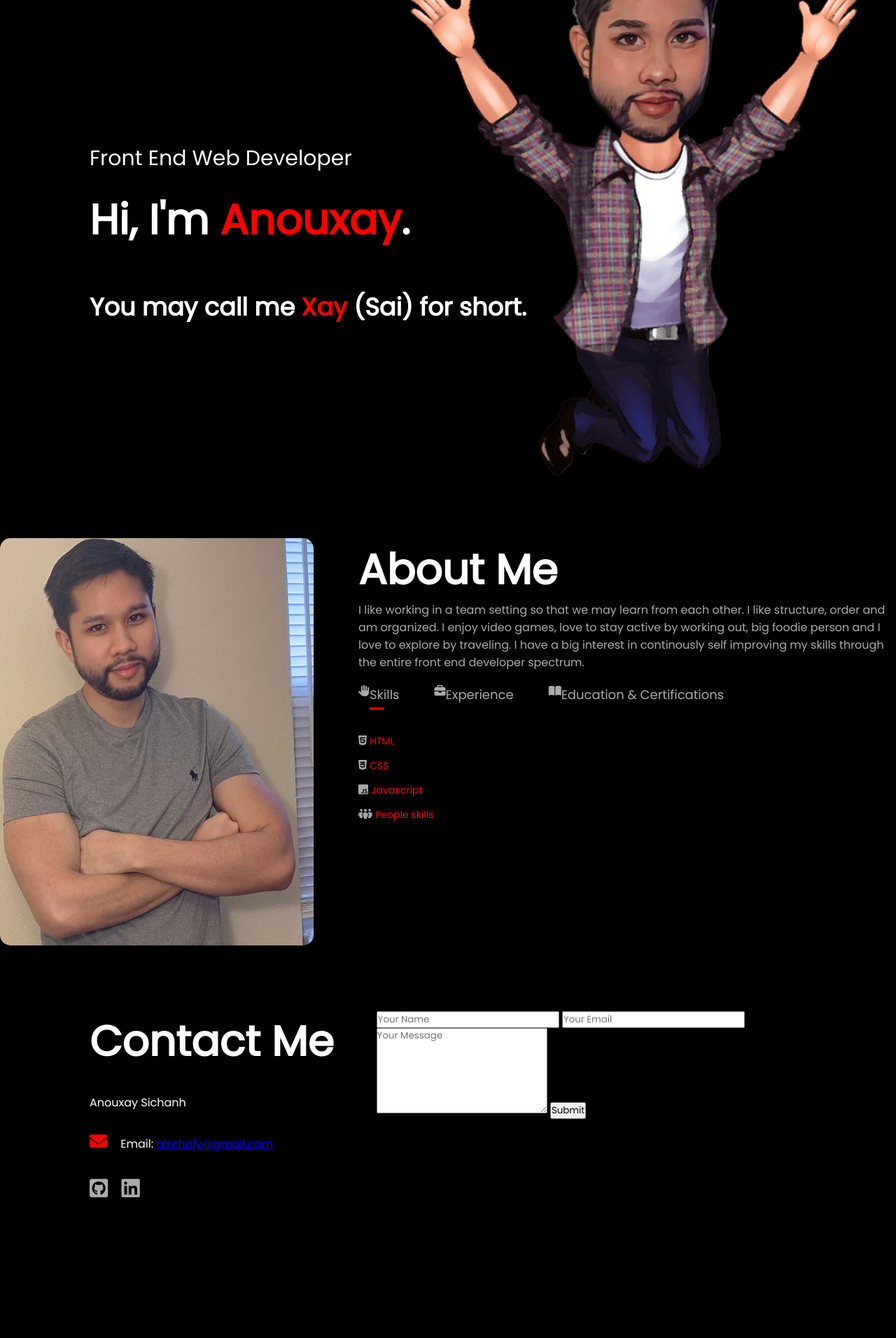
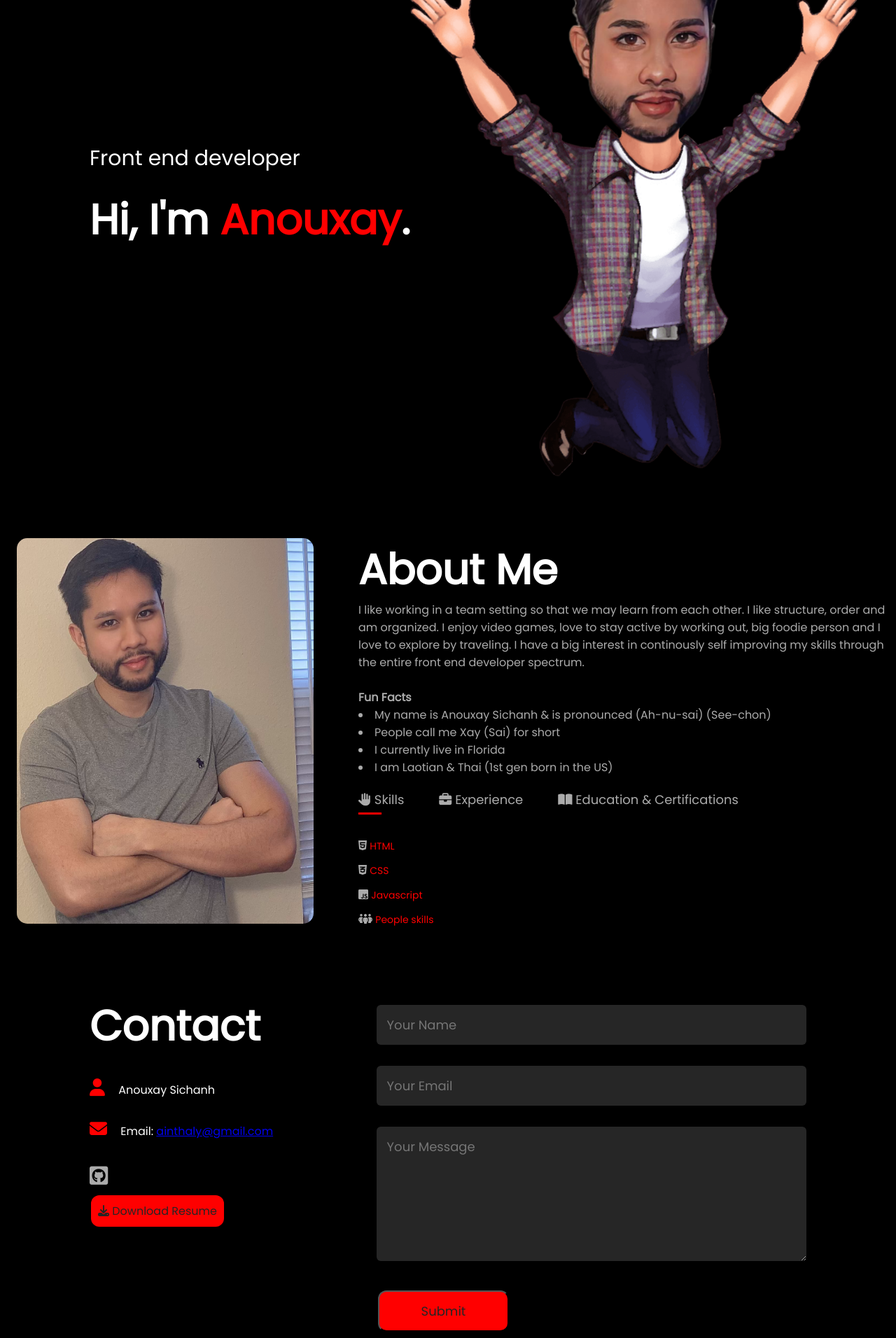
Before and after one commit to xayrax88/xayrax88.github.io, a PHP site: page / in a window 1280 px wide. Shown: the part 111-2023 px from the top of the page at 70% size. Before the commit the page ends 1822 px from the top, so only its background shows below. Run offline with PHP 8.4, Linux system fonts and the light colour scheme; some web fonts are replaced.

Commit message:
changed resume file & update

```diff
--- a/index.html
+++ b/index.html
@@ -38,9 +38,8 @@
                 </ul>
             </nav>
             <div class="header-text">
-                <p>Front End Web Developer</p>
+                <span>Front end developer</span>
                 <h1>Hi, I'm <span class="name">Anouxay</span>.</h1>
-                <h3><br>You may call me <span class="name">Xay</span> (Sai) for short.</h3>
 
             </div>
         </div>
@@ -63,17 +62,43 @@
                         the
                         entire front end developer
                         spectrum.
+
+                        <br><span></br>
+                            <ul><b>Fun Facts</b></ul>
+                        </span>
+                        <li>My name is Anouxay Sichanh & is pronounced (Ah-nu-sai) (See-chon)</li>
+                        <li>People call me Xay (Sai) for short</li>
+                        <li>I currently live in Florida</li>
+                        <li>I am Laotian & Thai (1st gen born in the US)</li>
+                        </ul>
+
                     </p>
 
                     <div class="tab-titles">
 
-                        <i class="fa-solid fa-hand"></i>
-                        <p class="tab-links active-link" onclick="opentab('skills')"><span>Skills</span></p>
-                        <i class="fa-solid fa-briefcase"></i>
-                        <p class="tab-links" onclick="opentab('experience')"><span>Experience</span></p>
 
-                        <i class="fa-solid fa-book-open"></i>
-                        <p class="tab-links" onclick="opentab('education')"><span>Education & Certifications</span></p>
+
+                        <p class="tab-links active-link" onclick="opentab('skills')">
+                            <span>
+                                <i class="fa-solid fa-hand"></i>
+                            </span>
+                            <span>
+                                Skills
+                            </span>
+                        </p>
+
+                        <p class="tab-links" onclick="opentab('experience')">
+                            <i class="fa-solid fa-briefcase"></i>
+                            <span>Experience</span>
+                        </p>
+
+
+                        <p class="tab-links" onclick="opentab('education')">
+                            <i class="fa-solid fa-book-open"></i>
+                            <span>
+                                Education & Certifications
+                            </span>
+                        </p>
                     </div>
                     <div class="tab-contents active-tab" id="skills">
                         <ul>
@@ -138,9 +163,9 @@
         <div class="container">
             <div class="row">
                 <div class="contact-left">
-                    <h1 class="sub-title">Contact Me</h1>
+                    <h1 class="sub-title">Contact</h1>
 
-                    <p>Anouxay Sichanh</p>
+                    <p><i class="fa-solid fa-user"></i> Anouxay Sichanh</p>
 
                     <p><i class="fa-solid fa-envelope"></i> Email: <a href="mailto: ainthaly@gmail.com"><span
                                 class="email">ainthaly@gmail.com</a></span>
@@ -151,20 +176,20 @@
                         <a href="https://www.github.com/xayrax88" target="_blank" rel="noopener noreferrer"><i
                                 class="fa-brands fa-square-github"></i></a>
 
-                        <a href="https://www.linkedin.com/in/anouxay-sichanh" target="_blank"
-                            rel="noopener noreferrer"><i class="fa-brands fa-linkedin"></i></a>
+                        <!-- <a href="https://www.linkedin.com/in/anouxay-sichanh" target="_blank"
+                            rel="noopener noreferrer"><i class="fa-brands fa-linkedin"></i></a> -->
 
                     </div>
-                    <!--
-                    <a href="" class="btn btn2">Download Resume</a>
-                     -->
+                    <a href="assets/Resume3.pdf" Download class="btn"><i class="fa-solid fa-download"></i> Download
+                        Resume</a>
+
                 </div>
                 <div class="contact-right">
                     <form>
                         <input type="text" name="Name" placeholder="Your Name" required>
                         <input type="email" name="email" placeholder="Your Email" required>
                         <textarea name="Message" rows="6" placeholder="Your Message"></textarea>
-                        <button type="submit">Submit</button>
+                        <button type="submit" class="btn2">Submit</button>
                     </form>
                 </div>
             </div>
--- a/styles.css
+++ b/styles.css
@@ -59,7 +59,7 @@ nav ul li a:hover::after {
   width: 100%;
 }
 
-.name {
+after .name {
   color: red;
 }
 
@@ -89,6 +89,7 @@ nav ul li a:hover::after {
 
 .about-col-1 {
   flex-basis: 35%;
+  padding-left: 1.5rem;
 }
 
 .about-col-1 img {
@@ -189,7 +190,55 @@ nav ul li a:hover::after {
   transform: translateY(-5px);
 }
 
-.btn.btn2 {
+.btn {
   display: inline-block;
   background: red;
+  border-radius: 12px;
+  padding: 10px;
+  color: #252525;
+  text-decoration: none;
+  text-align: center;
+  font-size: 16px;
+  margin: 4px 2px;
 }
+
+.btn2 {
+  display: inline-block;
+  background: red;
+  border-radius: 12px;
+  padding: 10px 30px;
+  color: #252525;
+  text-decoration: none;
+  text-align: center;
+  font-size: 16px;
+  margin: 4px 2px;
+}
+
+.contact-right form {
+  width: 100%;
+}
+
+form input,
+form textarea {
+  width: 100%;
+  border: 0;
+  outline: none;
+  background: #262626;
+  padding: 15px;
+  margin: 15px 0; /* top/bottom Left/right */
+  color: #fff;
+  font-size: 18px;
+  border-radius: 6px;
+}
+
+form .btn2 {
+  padding: 14px 60px;
+  font-size: 18px;
+  margin-top: 20px;
+  cursor: pointer;
+}
+
+.btn a:hover {
+  color: #ababab;
+  transform: translateY(-5px);
+}
```
Also changed, not shown: 1 other file.
